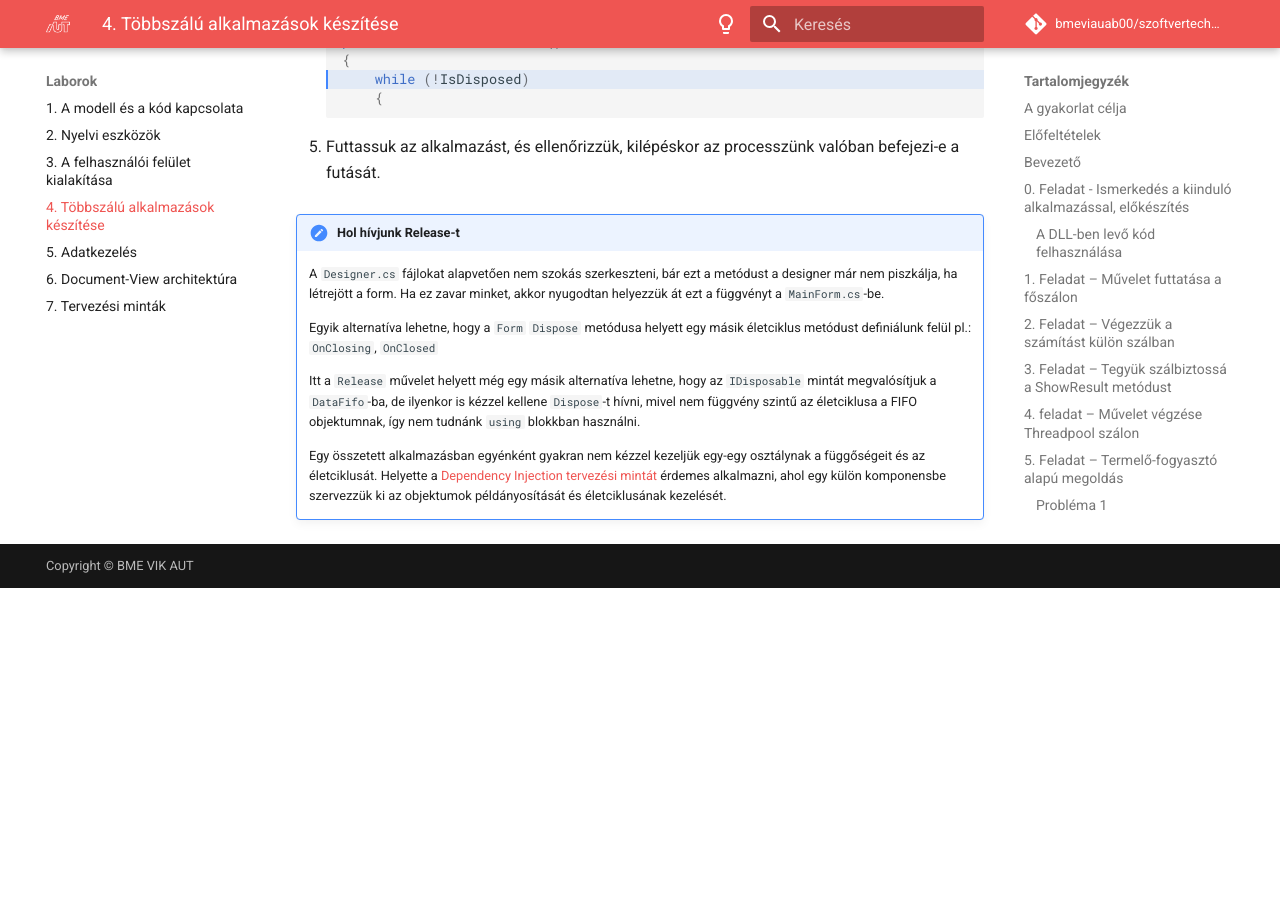
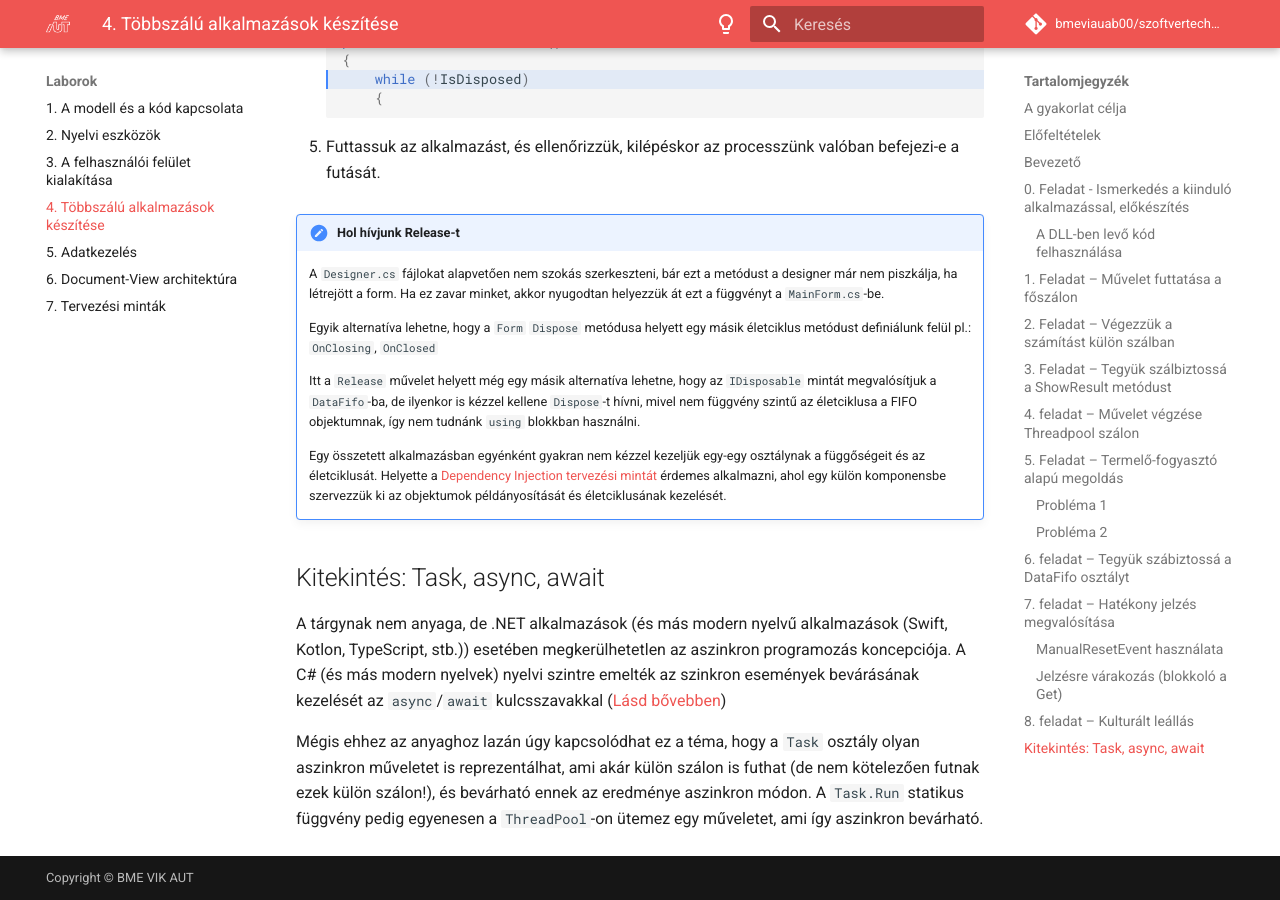
Before and after one commit to bzolka/szt_doc_teszt, an MkDocs documentation site: the page built from docs/labor/4-tobbszalu/index.md, in a window 1280 px wide and 900 px high, scrolled down 16787 px. Built offline with MkDocs 1.6.1 and Material for MkDocs 9.7.7, drawn with Linux system fonts in a browser that asks for light colours; comment, search, counter and statistics services are not loaded; before the commit the page ends 17375 px from its top, so only the background shows below that.

Commit message:
async await Task kitekintés

```diff
--- a/docs/labor/4-tobbszalu/index.md
+++ b/docs/labor/4-tobbszalu/index.md
@@ -559,3 +559,9 @@ Korábban félretettük azt a problémát, hogy az ablakunk bezárásakor a proc
     Itt a `Release` művelet helyett még egy másik alternatíva lehetne, hogy az `IDisposable` mintát megvalósítjuk a `DataFifo`-ba, de ilyenkor is kézzel kellene `Dispose`-t hívni, mivel nem függvény szintű az életciklusa a FIFO objektumnak, így nem tudnánk `using` blokkban használni.
 
     Egy összetett alkalmazásban egyénként gyakran nem kézzel kezeljük egy-egy osztálynak a függőségeit és az életciklusát. Helyette a [Dependency Injection tervezési mintát](https://learn.microsoft.com/en-us/dotnet/core/extensions/dependency-injection) érdemes alkalmazni, ahol egy külön komponensbe szervezzük ki az objektumok példányosítását és életciklusának kezelését.
+
+## Kitekintés: Task, async, await
+
+A tárgynak nem anyaga, de .NET alkalmazások (és más modern nyelvű alkalmazások (Swift, Kotlon, TypeScript, stb.)) esetében megkerülhetetlen az aszinkron programozás koncepciója. A C# (és más modern nyelvek) nyelvi szintre emelték az szinkron események bevárásának kezelését az `async`/`await` kulcsszavakkal ([Lásd bővebben](https://learn.microsoft.com/en-us/dotnet/csharp/programming-guide/concepts/async/))
+
+Mégis ehhez az anyaghoz lazán úgy kapcsolódhat ez a téma, hogy a `Task` osztály olyan aszinkron műveletet is reprezentálhat, ami akár külön szálon is futhat (de nem kötelezően futnak ezek külön szálon!), és bevárható ennek az eredménye aszinkron módon. A `Task.Run` statikus függvény pedig egyenesen a `ThreadPool`-on ütemez egy műveletet, ami így aszinkron bevárható.
```
